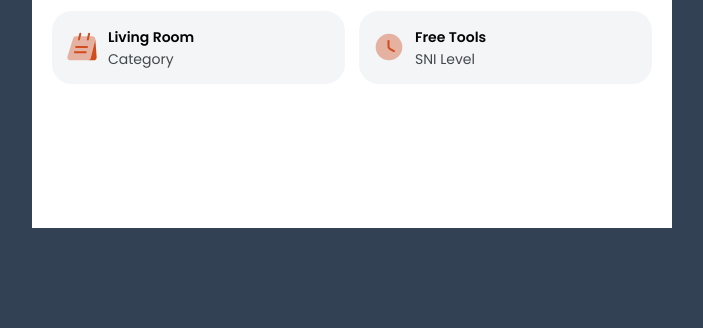
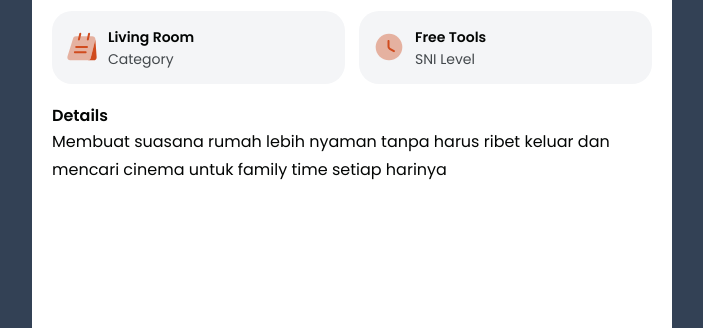
Before and after one commit to aditya250400/Shujia, a website: page src/service-details.html in a window 1280 px wide. Shown: the part 677-1005 px from the top of the page, without its empty margins (288-991 px from the left). Before the commit the page ends 905 px from the top, so only its background shows below. Drawn offline with nearby package versions, Linux system fonts and the light colour scheme.

Commit message:
add details section

```diff
--- a/src/service-details.html
+++ b/src/service-details.html
@@ -173,7 +173,13 @@
       </section>
 
       <!-- Details -->
-      <section id="Details"></section>
+      <section id="Details" class="px-5 mt-5">
+        <h3 class="font-semibold">Details</h3>
+        <p class="leading-7">
+          Membuat suasana rumah lebih nyaman tanpa harus ribet keluar dan
+          mencari cinema untuk family time setiap harinya
+        </p>
+      </section>
 
       <!-- service benefits  -->
       <section id="ServiceBenefits"></section>
```
Also changed, not shown: src/output.css.
